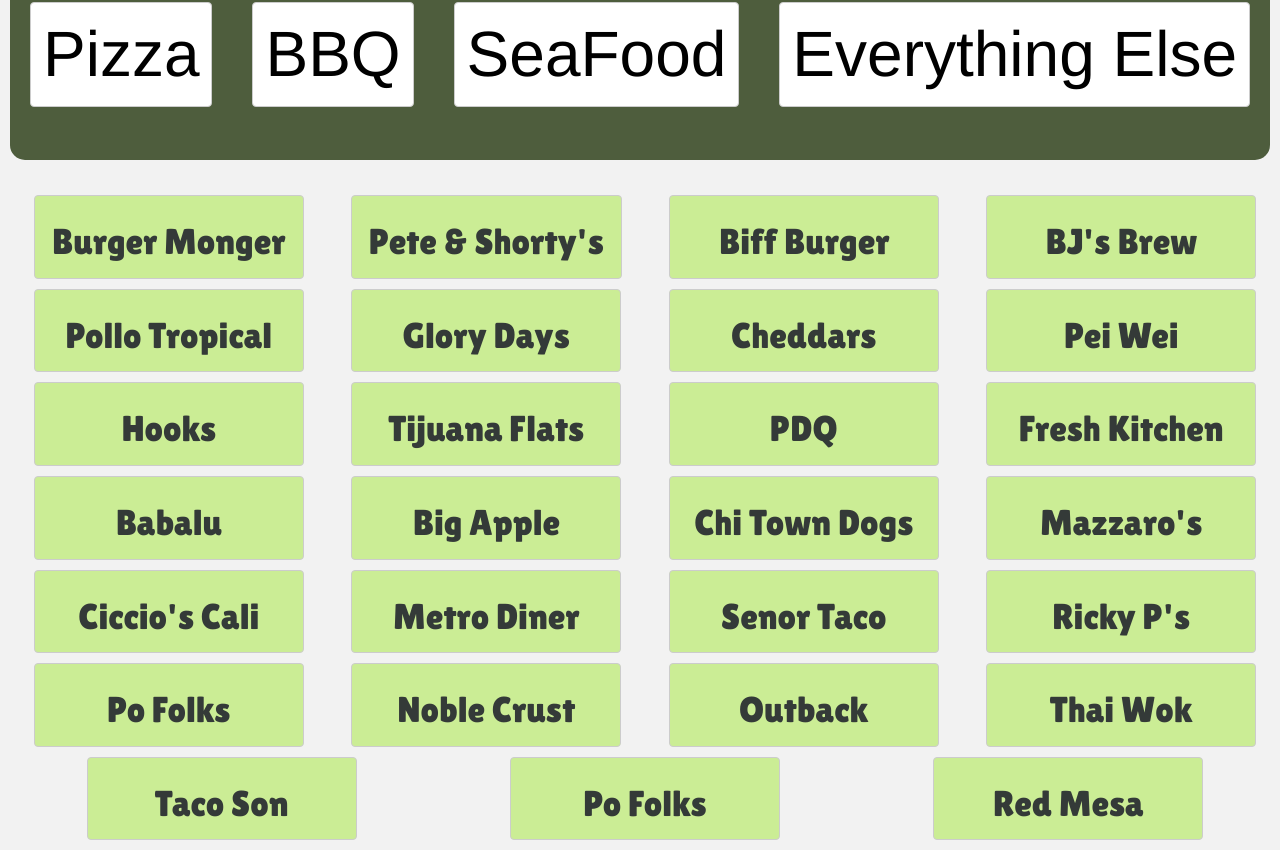
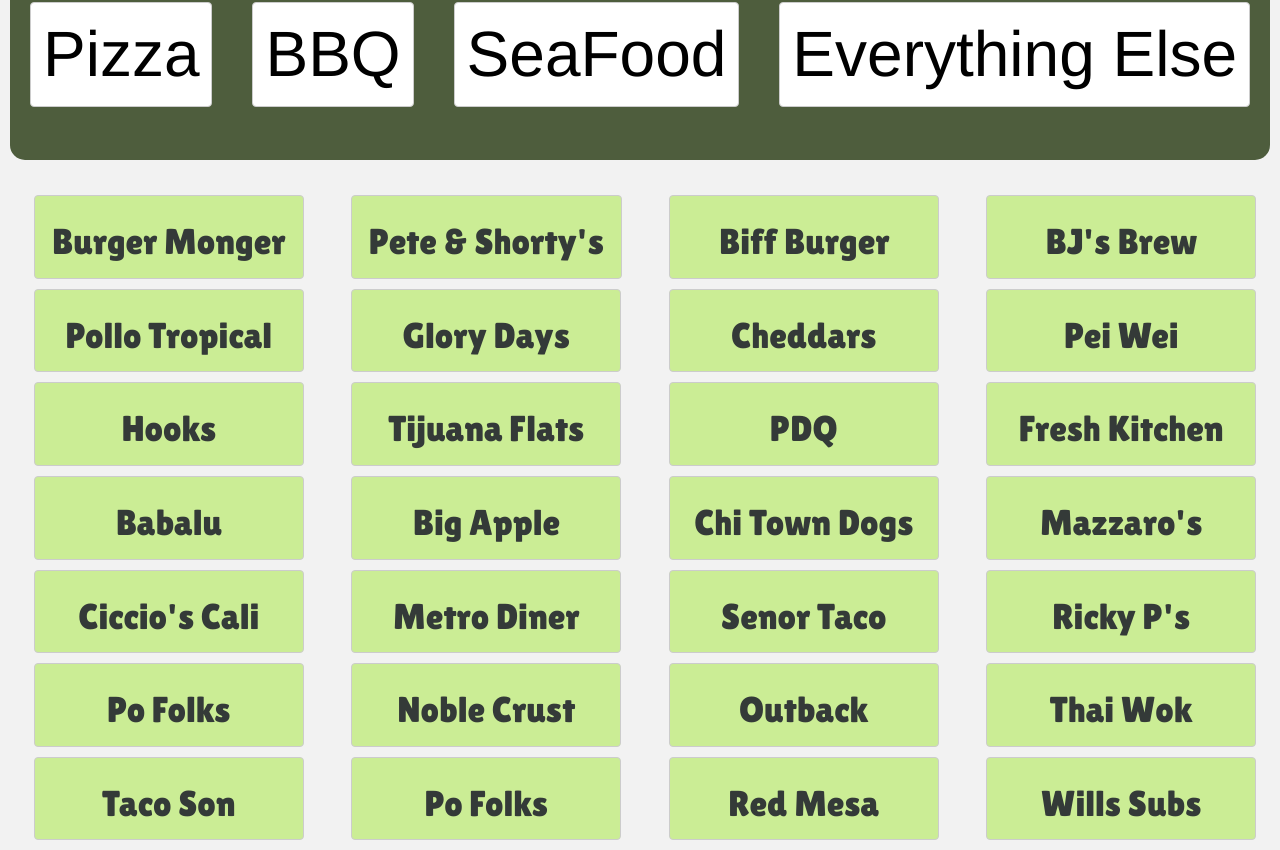
Before and after one commit to bdog72/food-dot-com, a React app: page /everythingElse in a window 1280 px wide. Shown: the part 451-1301 px from the top of the page. Built offline with nearby package versions, Linux system fonts and the light colour scheme; a web font is replaced by a local one.

Commit message:
added restaurant

```diff
--- a/src/components/EverythingElse.js
+++ b/src/components/EverythingElse.js
@@ -85,6 +85,9 @@
         <a href='http://redmesarestaurant.com'>
           <Button className='button' block><h1>Red Mesa</h1></Button>
         </a>
+        <a href='https://www.yelp.com/biz/williams-sub-shop-saint-petersburg'>
+          <Button className='button' block><h1>Wills Subs</h1></Button>
+        </a>
       </div>
     </div>
   }
```
